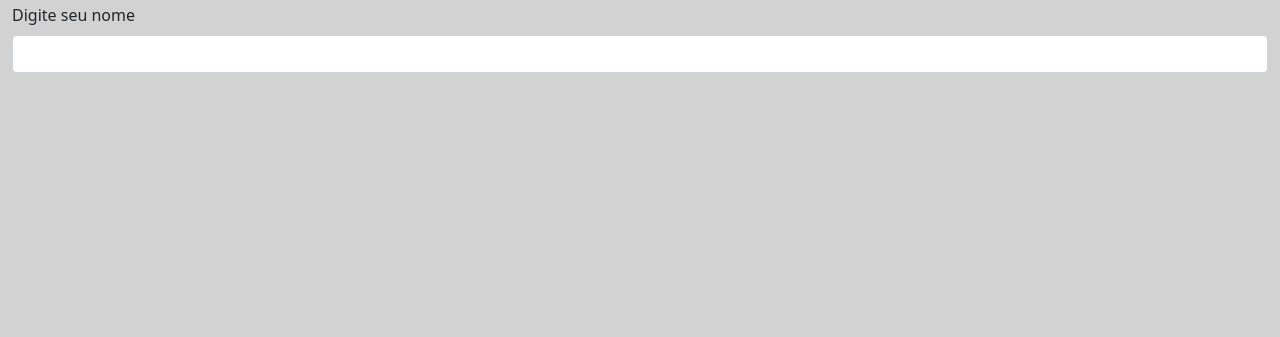
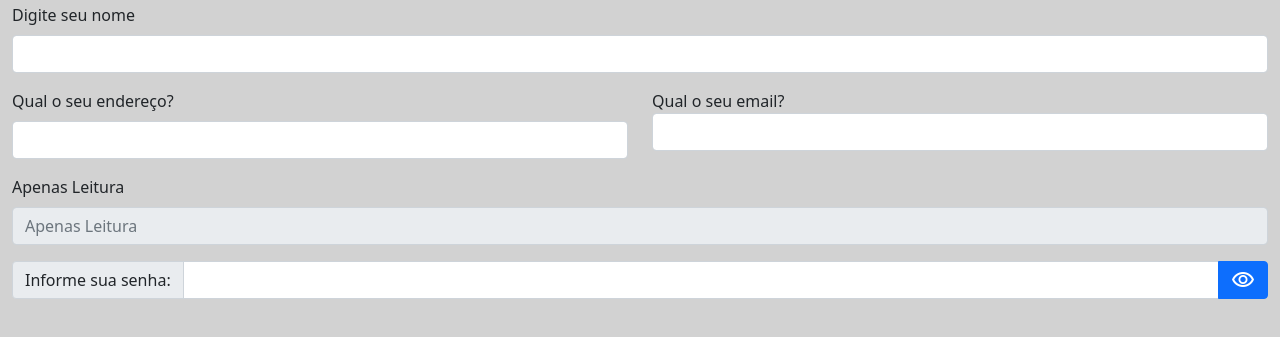
Before and after one commit to mirox666/Formulario_JaavScript, a plain HTML site: page index.html in a window 1280 px wide. Shown: the part 53-390 px from the top of the page. Drawn offline with nearby package versions, Linux system fonts and the light colour scheme.

Commit message:
Continuando layout bootstrap

```diff
--- a/index.html
+++ b/index.html
@@ -5,17 +5,50 @@
     <meta http-equiv="X-UA-Compatible" content="IE=edge">
     <meta name="viewport" content="width=device-width, initial-scale=1.0">
     <link href="https://cdn.jsdelivr.net/npm/bootstrap@5.1.3/dist/css/bootstrap.min.css" rel="stylesheet" integrity="sha384-1BmE4kWBq78iYhFldvKuhfTAU6auU8tT94WrHftjDbrCEXSU1oBoqyl2QvZ6jIW3" crossorigin="anonymous">
+    <link href="https://fonts.googleapis.com/css2?family=Material+Symbols+Outlined" rel="stylesheet" />
+
     <title>Formulário com Bootstrap e Javascript</title>
 </head>
 <body class="container-fluid" style="background-color: #d2d2d2;">
     <h1 class="text-center">Formulário com Bootstrap e Javascript</h1>
     <form action="" method="post">
+        <!-- CAMPO DE TEXTO: NOME -->
         <section class="row">
             <div class="col-md-12">
                 <label for="nome" class="mb-2">Digite seu nome</label>
                 <input type="text" class="form-control" id="nome">
             </div>
         </section>
+
+        <!-- CAMPO DE TEXTO E EMAIL: ENDEREÇO E EMAIL -->
+        <section class="row mt-3">
+            <div class="col-md-6">
+                <label for="endereco" class="mb-2">Qual o seu endereço?</label>
+                <input type="text" id="endereco" class="form-control">
+            </div>
+
+            <div class="col-md-6">
+                <label for="email" class="">Qual o seu email? </label>
+                <input type="email" class="form-control" id="email">
+            </div>
+        </section>
+
+        <!-- CAMPO DE TEXTO SOMENTE LEITURA, NÃO PODE DIGITAR -->
+        <section class="row mt-3">
+            <div class="col-md-12">
+                <label for="" class="mb-2">Apenas Leitura</label>
+                <input type="text" class="form-control" placeholder="Apenas Leitura" readonly>
+            </div>
+        </section>
+
+        <!-- CAMPO DE SENHA -->
+        <section class="row mt-3">
+            <div class="input-group col-md-12">
+                <label for="senha" class="input-group-text col-form-label">Informe sua senha: </label>
+                <input type="password" id="senha" class="form-control">
+                <span class="material-symbols-outlined btn btn-primary">visibility</span>
+            </div>
+        </section>
     </form>
 </body>
 </html>
```
